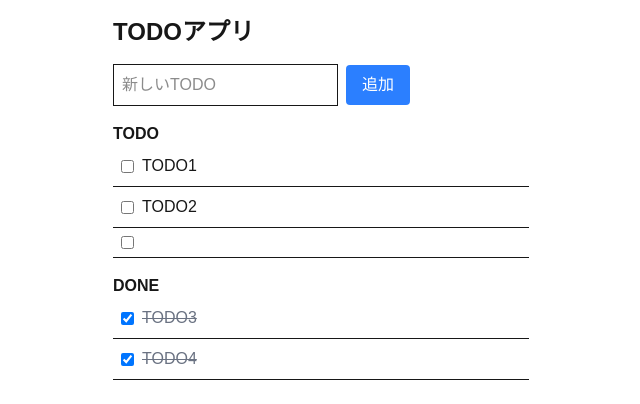
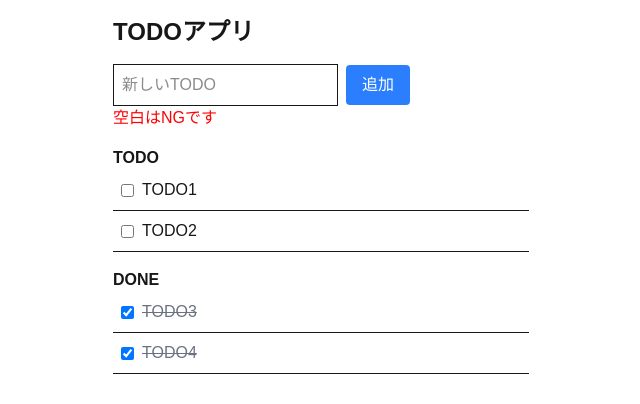
Before and after one commit to kjstudy98/nextjs-todo, a Next.js app: page / in a window 1280 px wide. Both pictures are taken after a click on the button "追加". Shown: the top 404 px of the page, without its empty margins (319-959 px from the left). Built offline with nearby package versions, Linux system fonts and the light colour scheme.

Commit message:
Refactor code

```diff
--- a/src/app/page.tsx
+++ b/src/app/page.tsx
@@ -1,13 +1,9 @@
 "use client";
 
 import TodoCard from "@/components/TodoCard";
+import { TodoTitleOnlySchema } from "@/validation/schema";
 import { useState } from "react";
-
-interface Todo {
-  id: string;
-  title: string;
-  status: boolean;
-}
+import { Todo } from "@/app/types/types";
 
 const sampleTodos: Todo[] = [
   { id: "001", title: "TODO1", status: false },
@@ -19,13 +15,22 @@ const sampleTodos: Todo[] = [
 export default function TodoManagement() {
   const [todos, setTodos] = useState(sampleTodos);
   const [inputTodo, setInputTodo] = useState("");
+  const [errors, setErrors] = useState<string[]>([]);
 
   const onChangeInputTodo = (value: string) => {
     setInputTodo(value);
   };
 
   const onClickAdd = () => {
-    // TODO: 空白の場合にバリデーションで弾く
+    const result = TodoTitleOnlySchema.safeParse({
+      title: inputTodo.trim(),
+    });
+    if (!result.success) {
+      const errorMessages = result.error.flatten().fieldErrors.title ?? [];
+      setErrors(errorMessages);
+      return;
+    }
+    setErrors([]);
 
     const newTodo: Todo = {
       id: self.crypto.randomUUID(),
@@ -38,10 +43,10 @@ export default function TodoManagement() {
     setInputTodo("");
   };
 
-  const onChangeStatus = (title: string) => {
+  const onChangeStatus = (id: string) => {
     const newTodos = todos.map((todo) => {
-      if (todo.title === title) {
-        return { id: todo.id, title: todo.title, status: !todo.status };
+      if (todo.id === id) {
+        return { ...todo, status: !todo.status };
       } else {
         return todo;
       }
@@ -68,18 +73,26 @@ export default function TodoManagement() {
         >
           追加
         </button>
+        {errors.length ? (
+          <div style={{ color: "red", marginBottom: 8 }}>
+            {errors.map((e, idx) => (
+              <div key={idx}>{e}</div>
+            ))}
+          </div>
+        ) : (
+          ""
+        )}
       </div>
 
       <div className="mb-4">
         <p className="font-bold">TODO</p>
         {todos
           .filter((todo) => !todo.status)
-          .map((todo, idx) => (
+          .map((todo) => (
             <TodoCard
-              title={todo.title}
+              todo={todo}
               onChangeStatus={onChangeStatus}
-              key={idx}
-              status={todo.status}
+              key={todo.id}
             />
           ))}
       </div>
@@ -88,12 +101,11 @@ export default function TodoManagement() {
         <p className="font-bold">DONE</p>
         {todos
           .filter((todo) => todo.status)
-          .map((todo, idx) => (
+          .map((todo) => (
             <TodoCard
-              title={todo.title}
+              todo={todo}
               onChangeStatus={onChangeStatus}
-              key={idx}
-              status={todo.status}
+              key={todo.id}
             />
           ))}
       </div>
--- /dev/null
+++ b/src/app/types/types.ts
@@ -0,0 +1,4 @@
+import * as z from "zod";
+import { TodoInputSchema } from "@/validation/schema";
+
+export type Todo = z.infer<typeof TodoInputSchema>;
--- a/src/components/TodoCard.tsx
+++ b/src/components/TodoCard.tsx
@@ -1,13 +1,13 @@
+import { Todo } from "@/app/types/types";
 import React from "react";
 
 interface TodoCardProps {
-  title: string;
-  status: boolean;
-  onChangeStatus: (title: string) => void;
+  todo: Todo;
+  onChangeStatus: (id: string) => void;
 }
 
 const TodoCard = (props: TodoCardProps) => {
-  const { title, status, onChangeStatus } = props;
+  const { todo, onChangeStatus } = props;
 
   return (
     <div className="flex items-center p-2 border-b">
@@ -15,12 +15,12 @@ const TodoCard = (props: TodoCardProps) => {
         type="checkbox"
         title="status"
         name="status"
-        onChange={() => onChangeStatus(title)}
-        checked={status}
+        onChange={() => onChangeStatus(todo.id)}
+        checked={todo.status}
         className="mr-2"
       />
-      <span className={status ? "line-through text-gray-500" : ""}>
-        {title}
+      <span className={todo.status ? "line-through text-gray-500" : ""}>
+        {todo.title}
       </span>
     </div>
   );
--- /dev/null
+++ b/src/validation/schema.ts
@@ -0,0 +1,9 @@
+import * as z from "zod";
+
+export const TodoInputSchema = z.object({
+  id: z.string(),
+  title: z.string().min(1, "空白はNGです"),
+  status: z.boolean(),
+});
+
+export const TodoTitleOnlySchema = TodoInputSchema.pick({ title: true });
```
Also changed, not shown: package.json (+6 -5 lines), 1 other file (tests, documents, lock files or other folders).
